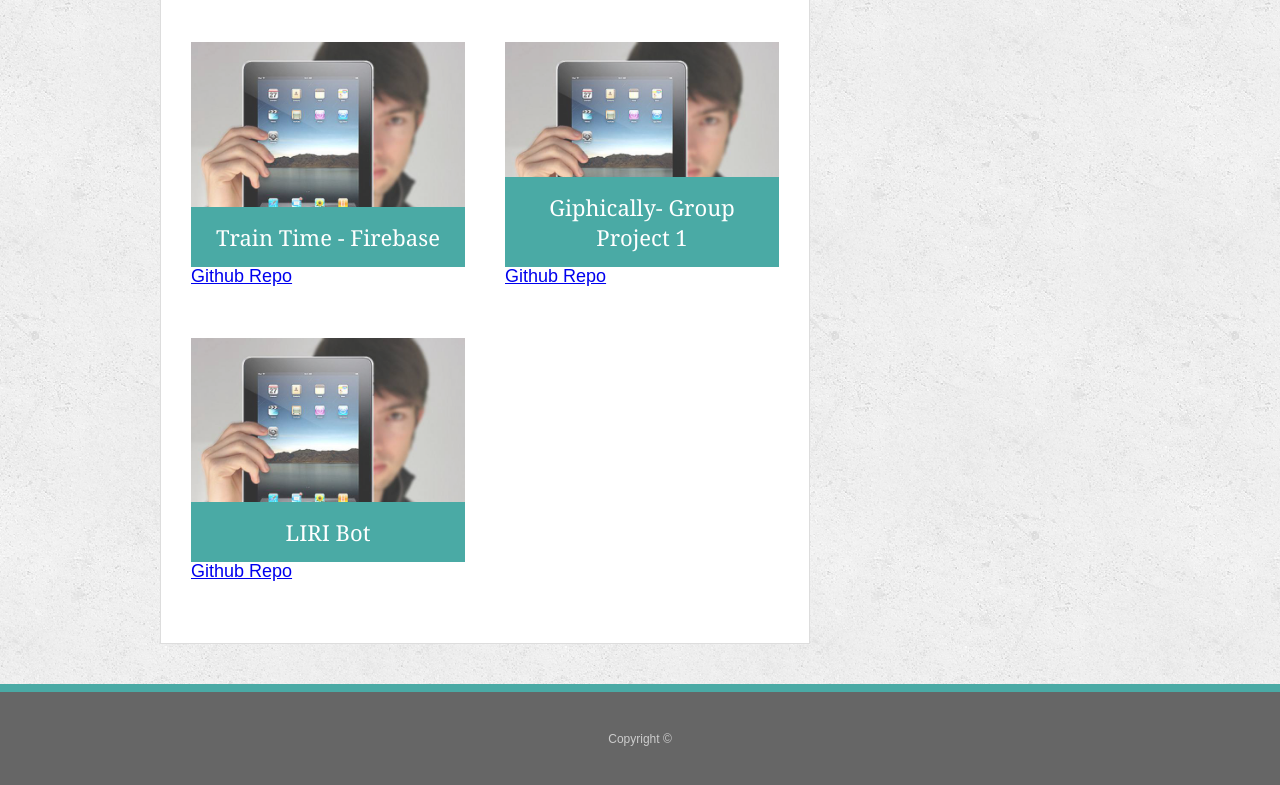
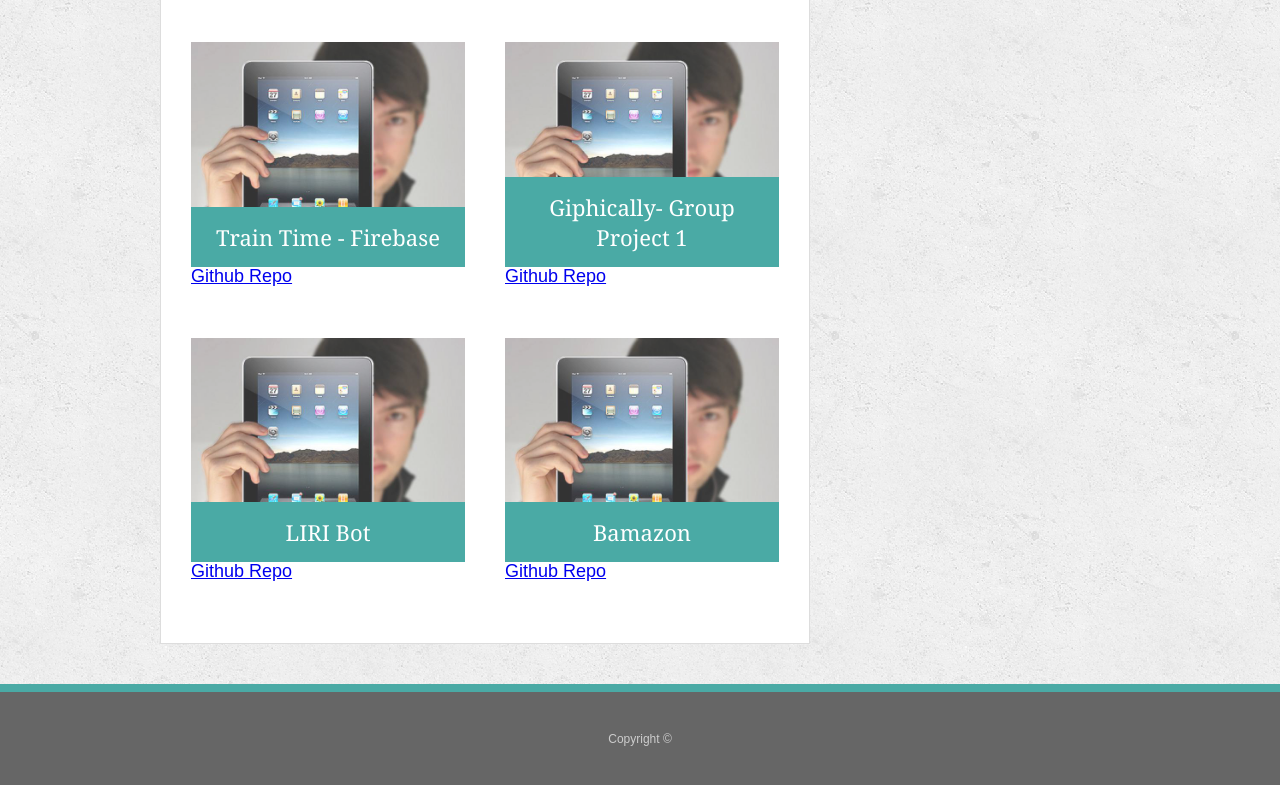
Before and after one commit to tcknapp/My-Profile, a plain HTML site: page portfolio.html in a window 1280 px wide. Shown: the part 822-1607 px from the top of the page. Drawn offline with Linux system fonts and the light colour scheme.

Commit message:
bamazon add

```diff
--- a/portfolio.html
+++ b/portfolio.html
@@ -75,6 +75,15 @@
         <a href="https://github.com/tcknapp/liri-node-app">Github Repo</a>
         </div>
 
+      <div class="work">
+          <a href="https://github.com/tcknapp/Bamazon"><img src="assets/images/technics-q-c-640-480-1.jpg" alt="Bamazon"></a>
+
+          <h3>Bamazon</h3>
+          <a href="https://github.com/tcknapp/Bamazon">Github Repo</a>
+          </div>
+
+
+
 
     </section>
 
```
